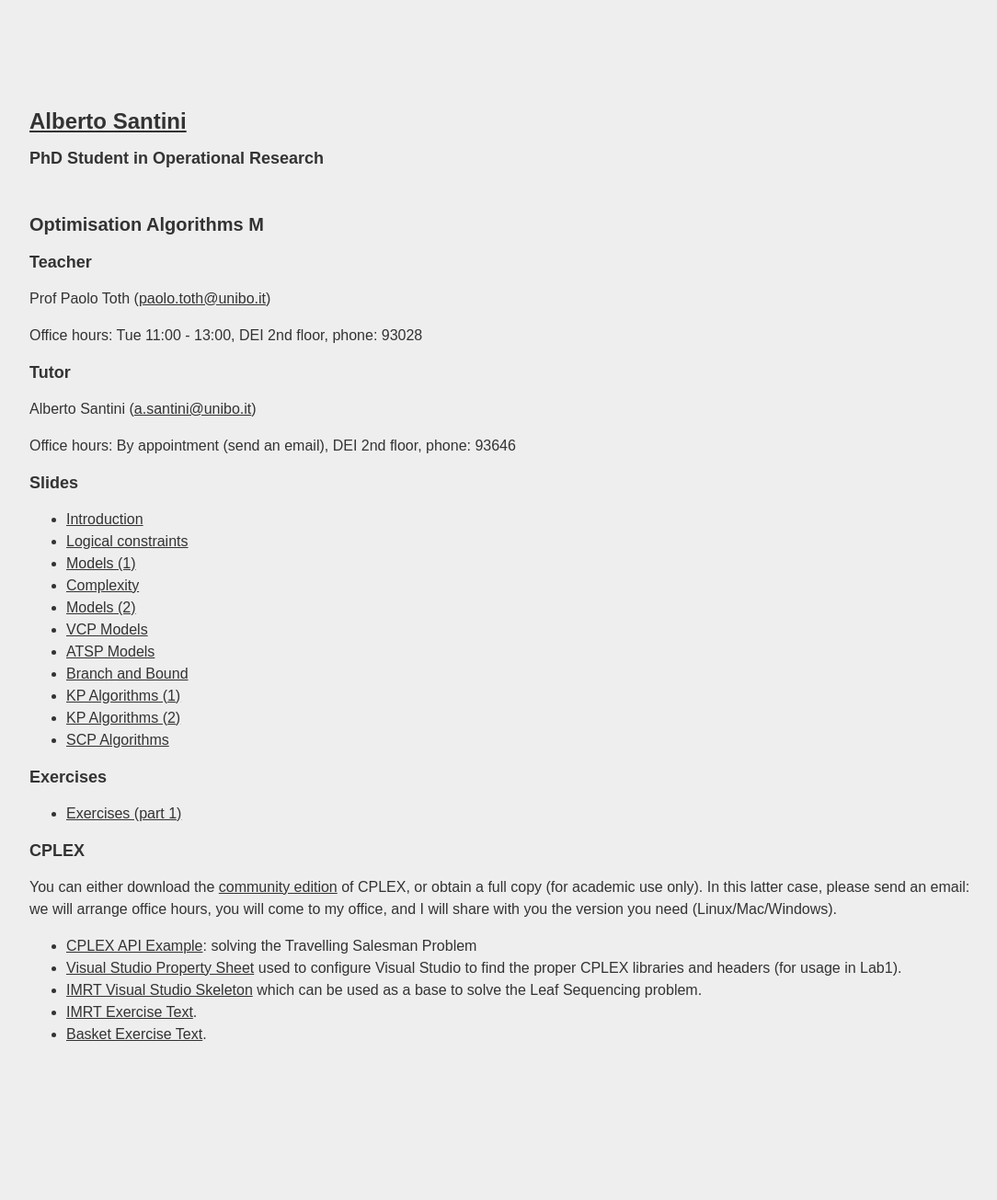
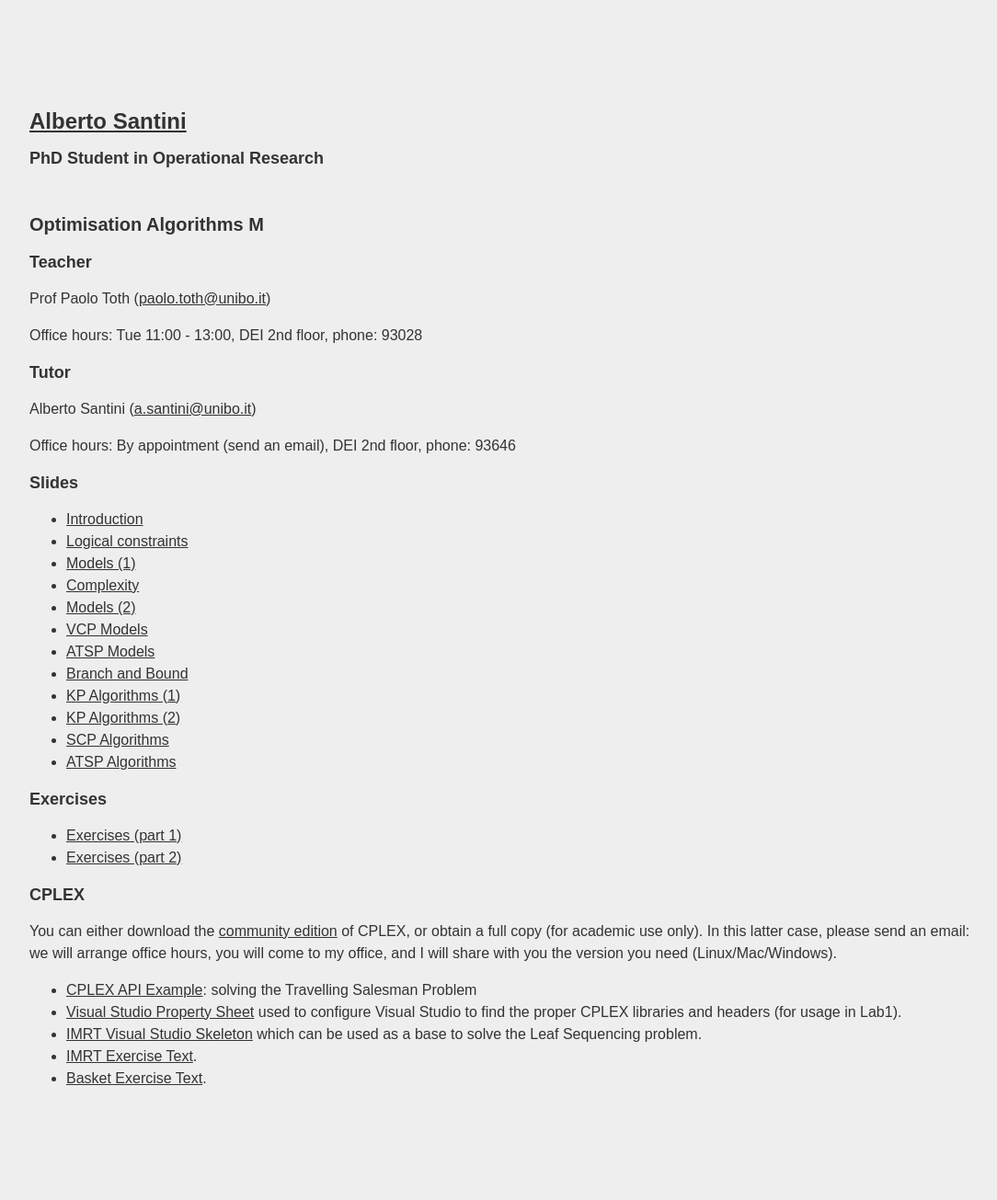
Before and after one commit to alberto-santini/alberto-santini.github.io, a Jekyll site: the page built from oa/index.html, in a window 1280 px wide. Shown: the whole page at 92% size, without its empty margins (88-1172 px from the left). Built offline with Jekyll 4.4.1, drawn with Linux system fonts in a browser that asks for light colours; before the commit the page ends 1257 px from its top, so only the background shows below that.

Commit message:
Added last OA files

```diff
--- a/oa/index.html
+++ b/oa/index.html
@@ -44,6 +44,7 @@
       <li><a href="/files/oa/OPT-ALG_2016_9_KP_Algorithms.pdf">KP Algorithms (1)</a></li>
       <li><a href="/files/oa/OPT-ALG_2016_10_KP_Algorithms.pdf">KP Algorithms (2)</a></li>
       <li><a href="/files/oa/OPT-ALG_2016_11_SCP_Algorithms.pdf">SCP Algorithms</a></li>
+      <li><a href="/files/oa/OPT-ALG_2016_12_ATSP_Algorithms.pdf">ATSP Algorithms</a></li>
     </ul>
   </div>
 
@@ -52,6 +53,7 @@
 
     <ul>
       <li><a href="/files/oa/Exercises_part_1.pdf">Exercises (part 1)</a></li>
+      <li><a href="/files/oa/Exercises_part_2.pdf">Exercises (part 2)</a></li>
     </ul>
   </div>
 
```
Also changed, not shown: 2 other files.
